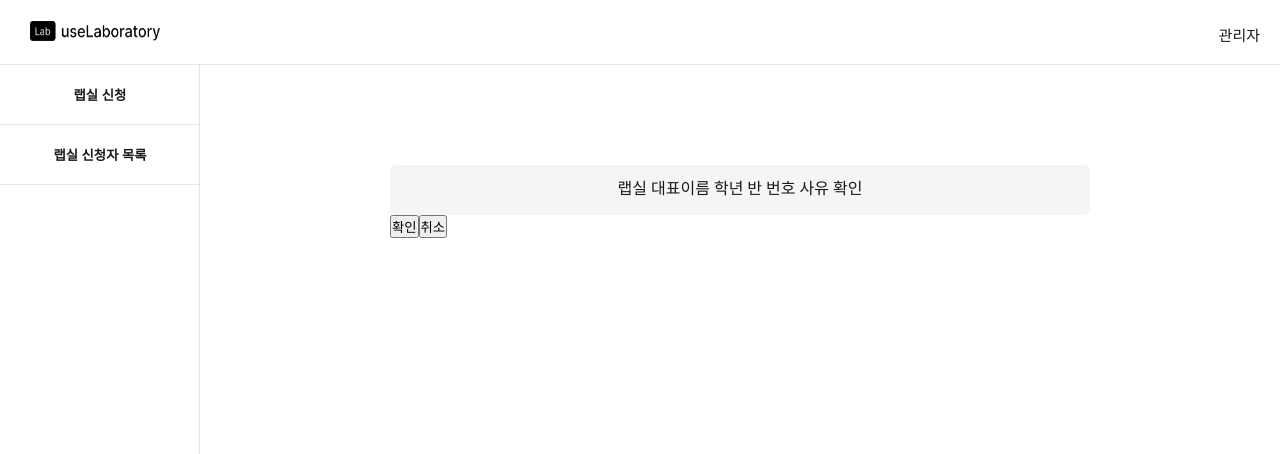
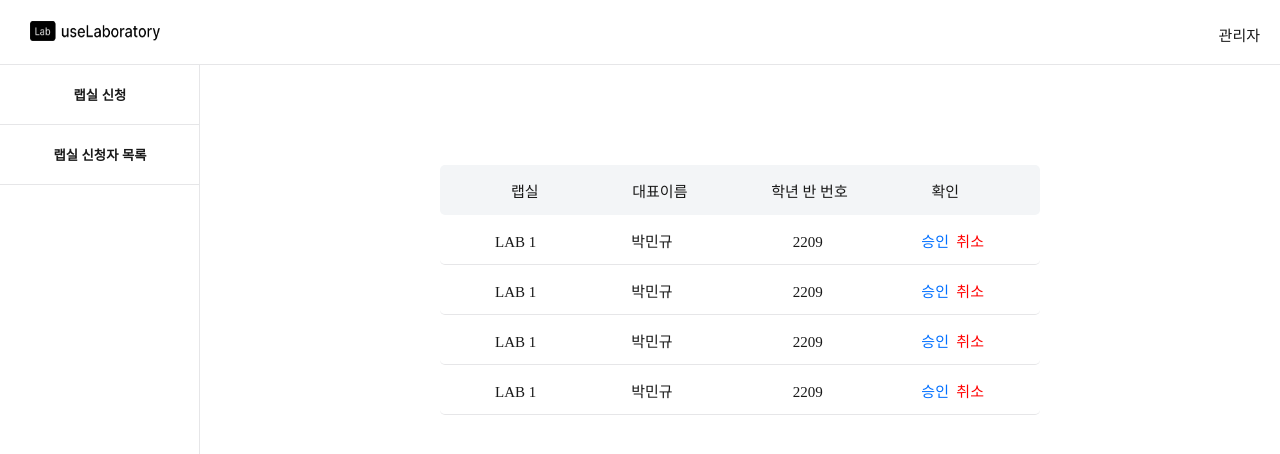
Before and after one commit to jinhyo-dev/useLaboratory, a React (Create React App) app: page /list in a window 1280 px wide. Shown: the top 454 px of the page. Built offline with nearby package versions, Linux system fonts and the light colour scheme.

Commit message:
feat : listform edit

```diff
--- a/src/components/ListForm.tsx
+++ b/src/components/ListForm.tsx
@@ -8,15 +8,34 @@ const ListForm = (props: any) => {
         <span>랩실 </span>
         <span>대표이름 </span>
         <span>학년 반 번호 </span>
-            <span>사유 </span>
         <span>확인</span>
       </div>
-        <div>
-            <span>{props.lab}</span>
-            <span>{props.name}</span>
-            <span>{props.schoolNum}</span>
-            <span>{props.reason}</span>
-            <input type="submit" name="accept" className='accept-btn' value="확인" />
+      <div className='list-item'>
+        <span>{props.lab}LAB 1</span>
+        <span>{props.name}박민규</span>
+        <span>{props.schoolNum}2209</span>
+        <input type="submit" name="accept" className='accept-btn' value="승인" />
+        <input type="submit" name="reject" className='reject-btn' value="취소" />
+      </div>
+      <div className='list-item'>
+        <span>{props.lab}LAB 1</span>
+        <span>{props.name}박민규</span>
+        <span>{props.schoolNum}2209</span>
+        <input type="submit" name="accept" className='accept-btn' value="승인" />
+        <input type="submit" name="reject" className='reject-btn' value="취소" />
+      </div>
+      <div className='list-item'>
+        <span>{props.lab}LAB 1</span>
+        <span>{props.name}박민규</span>
+        <span>{props.schoolNum}2209</span>
+        <input type="submit" name="accept" className='accept-btn' value="승인" />
+        <input type="submit" name="reject" className='reject-btn' value="취소" />
+      </div>
+      <div className='list-item'>
+        <span>{props.lab}LAB 1</span>
+        <span>{props.name}박민규</span>
+        <span>{props.schoolNum}2209</span>
+        <input type="submit" name="accept" className='accept-btn' value="승인" />
         <input type="submit" name="reject" className='reject-btn' value="취소" />
       </div>
     </div>
--- a/src/components/SignForm.tsx
+++ b/src/components/SignForm.tsx
@@ -9,13 +9,13 @@ const SignForm = () => {
         <p className="select-lab">랩실 선택</p>
         <select name='lab-select' className="lab-select">
           <option selected>랩실 선택</option>
-          <option value="lab1">Lab 1</option>
-          <option value="lab2">Lab 2</option>
-          <option value="lab3">Lab 3</option>
-          <option value="lab4">Lab 4</option>
-          <option value="lab5">Lab 5</option>
-          <option value="lab6">Lab 6</option>
-          <option value="lab7">Lab 7</option>
+          <option value="lab1">LAB 1</option>
+          <option value="lab2">LAB 2</option>
+          <option value="lab3">LAB 3</option>
+          <option value="lab4">LAB 4</option>
+          <option value="lab5">LAB 5</option>
+          <option value="lab6">LAB 6</option>
+          <option value="lab7">LAB 7</option>
         </select>
       </div>
       <div className="lab-div">
@@ -25,10 +25,6 @@ const SignForm = () => {
       <div className="lab-div">
         <p className="school-lab">학년 반 번호</p>
         <input type="text" name="schoolNum" className="schoolNum-input" placeholder='예)2206' />
-      </div>
-      <div className="lab-div">
-        <p className="reason-lab">사유</p>
-        <input type="text" name="reason" className="reason-input" placeholder='예)친구들과 소통하면서 공부를 하기 위해'/>
       </div>
       <input
         type="submit"
--- a/src/styles/header.css
+++ b/src/styles/header.css
@@ -12,6 +12,7 @@
     top: 21px;
     margin-left: 30px;
     cursor: pointer;
+    outline: 0;
 }
 
 .admin-pointer {
--- a/src/styles/listForm.css
+++ b/src/styles/listForm.css
@@ -5,10 +5,84 @@
 
 .list-title {
     background: #F3F5F7;
-    width: 700px;
+    width: 600px;
     height: 50px;
     text-align: center;
     color: #191919;
     padding: 10px;
     border-radius: 5px;
 }
+
+.list-title span {
+    position: relative;
+    font-weight: 550;
+    font-size: 15px;
+    top: 5px;
+}
+
+.list-title span:nth-of-type(1) {
+    position: relative;
+    right: 130px;
+}
+
+.list-title span:nth-of-type(2) {
+    position: relative;
+    right: 40px;
+}
+
+.list-title span:nth-of-type(3) {
+    position: relative;
+    left: 40px;
+}
+
+.list-title span:nth-of-type(4) {
+    position: relative;
+    left: 120px;
+}
+
+
+.list-item {
+    display: block;
+    width: 600px;
+    height: 50px;
+    color: #191919;
+    padding: 10px;
+    border-radius: 5px;
+    border-bottom: 1px solid #E6E6E8;
+}
+
+.list-item span, .accept-btn, .reject-btn {
+    position: relative;
+    font-weight: 545;
+    font-size: 15px;
+    top: 5px;
+}
+
+.list-item span:nth-of-type(1) {
+    margin-left: 45px;
+}
+
+.list-item span:nth-of-type(2) {
+    margin-left: 95px;
+}
+
+.list-item span:nth-of-type(3) {
+    margin-left: 120px;
+}
+
+.accept-btn, .reject-btn {
+    background: transparent;
+    border: 0;
+    cursor: pointer;
+    width: 35px;
+    position: relative;
+    left: 95px;
+}
+
+.accept-btn {
+    color: #006FFF;
+}
+
+.reject-btn {
+    color: red;
+}
--- a/src/styles/sidebar.css
+++ b/src/styles/sidebar.css
@@ -7,6 +7,7 @@
 }
 
 .sign-btn, .list-btn {
+    outline: 0;
     width: 200px;
     height: 60px;
     border: 0;
--- a/src/styles/signForm.css
+++ b/src/styles/signForm.css
@@ -1,7 +1,7 @@
 .signForm-container {
     display: block;
     margin: 0 auto;
-    margin-top: 80px;
+    margin-top: 100px;
 }
 
 .sign-text-h2 {
```
Lines whose indentation alone changed are shown as unchanged.
